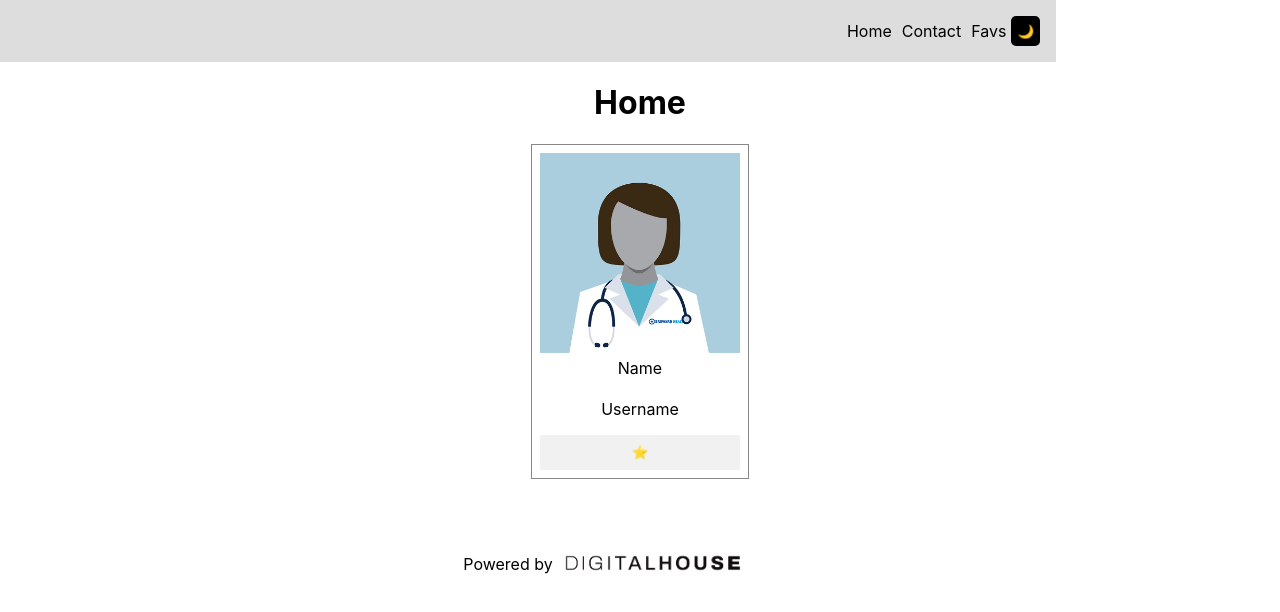
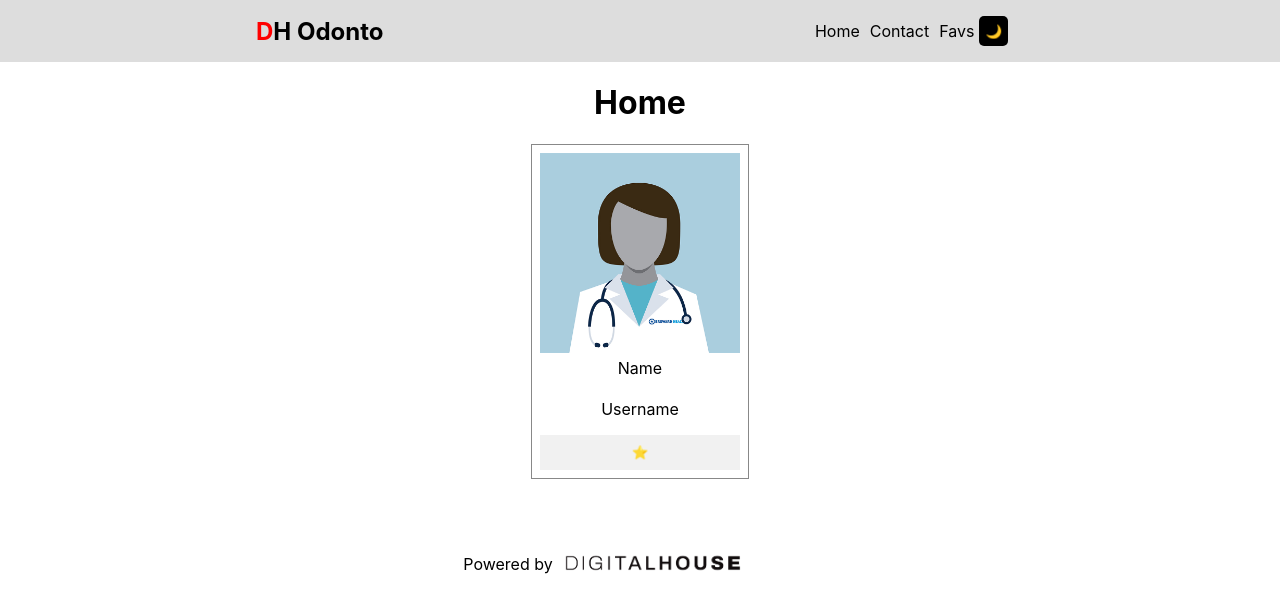
Before and after one commit to pablosergiovg/Clinica-Odontologica, a React (Create React App) app: page / in a window 1280 px wide. Shown: the top 612 px of the page. Built offline with nearby package versions, Linux system fonts and the light colour scheme.

Commit message:
Actualizo rutas y modifico el nav

```diff
--- a/src/App.jsx
+++ b/src/App.jsx
@@ -1,27 +1,16 @@
-import { BrowserRouter, Routes, Route } from "react-router-dom";
+import { Outlet } from "react-router-dom";
 import Footer from "./Components/Footer";
 import Navbar from "./Components/Navbar";
-import Home from "./Routes/Home"
-import Contact from "./Routes/Contact"
-import Detail from "./Routes/Detail"
-import Favs from "./Routes/Favs"
+
 
 
 
 function App() {
   return (
       <div className="App">
-        <BrowserRouter>
           <Navbar/>
-          <Routes>
-            <Route path="/" element={<Home/>} />
-            <Route path="/contact" element={<Contact/>} />
-            <Route path="/dentist/:id" element={<Detail/>} />
-            <Route path="/favs" element={<Favs/>} />
-          </Routes>
+          <Outlet />
           <Footer/>
-        </BrowserRouter>
-
       </div>
   );
 }
--- a/src/Components/Navbar.jsx
+++ b/src/Components/Navbar.jsx
@@ -6,15 +6,17 @@ import { Link } from 'react-router-dom'
 const Navbar = () => {
 
   return (
+    <div className='nav-container'>
+      <h1 className='nav-item-title'><span>D</span>H Odonto</h1>
       <nav>
         {/* Aqui deberan agregar los liks correspondientes a las rutas definidas */}
         <Link to={"/"} >Home</Link>
         <Link to={"/contact"} >Contact</Link>
         <Link to={"/favs"} >Favs</Link>
         {/* Deberan implementar ademas la logica para cambiar de Theme con el button */}
-
         <button>🌙</button>
       </nav>
+    </div>
   )
 }
 
--- /dev/null
+++ b/src/Routes/ErrorComponent.jsx
@@ -0,0 +1,11 @@
+import React from 'react'
+
+const ErrorComponent = () => {
+  return (
+    <main>
+      <h1>Esta página no existe</h1>
+    </main>
+  )
+}
+
+export default ErrorComponent
--- a/src/index.css
+++ b/src/index.css
@@ -8,8 +8,7 @@ body {
 }
 
 code {
-  font-family: source-code-pro, Menlo, Monaco, Consolas, 'Courier New',
-    monospace;
+  font-family: source-code-pro, Menlo, Monaco, Consolas, 'Courier New', monospace;
 }
 .favButton{
   background-color: rgba(136, 136, 136, 0.116);
@@ -23,13 +22,26 @@ h1{
   text-align: center;
 }
 
+.nav-container{
+  background-color: #dddddd;
+  display: flex;
+  align-items: center;
+  justify-content: space-between;
+  padding: 0 20vw;
+}
+
+.nav-item-title{
+  justify-content: start;
+  font-size: 1.5rem;
+}
+
+.nav-item-title span{
+  color: red;
+}
+
 nav{
   display: flex;
-  width: 80vw;
-  justify-content: flex-end;
   padding: 1rem;
-  background-color: #dddddd;
-
 }
 
 /*ESTILO AGREGADOS*/
--- a/src/index.jsx
+++ b/src/index.jsx
@@ -2,11 +2,28 @@ import React from 'react';
 import ReactDOM from 'react-dom/client';
 import './index.css';
 import App from './App';
+import { BrowserRouter, Routes, Route } from "react-router-dom";
+import Home from "./Routes/Home"
+import Contact from "./Routes/Contact"
+import Detail from "./Routes/Detail"
+import Favs from "./Routes/Favs"
+import ErrorComponent from './Routes/ErrorComponent';
+
 
 
 const root = ReactDOM.createRoot(document.getElementById('root'));
 root.render(
   <React.StrictMode>
-      <App/>
+    <BrowserRouter>
+      <Routes>
+        <Route element={<App/>}>
+          <Route index path="/" element={<Home/>} />
+          <Route path="/contact" element={<Contact/>} />
+          <Route path="/dentist/:id" element={<Detail/>} />
+          <Route path="/favs" element={<Favs/>} />
+        </Route>
+        <Route path='*' element={<ErrorComponent/>} />
+      </Routes>
+    </BrowserRouter>
   </React.StrictMode>
 );
```
Lines whose indentation alone changed are shown as unchanged.
